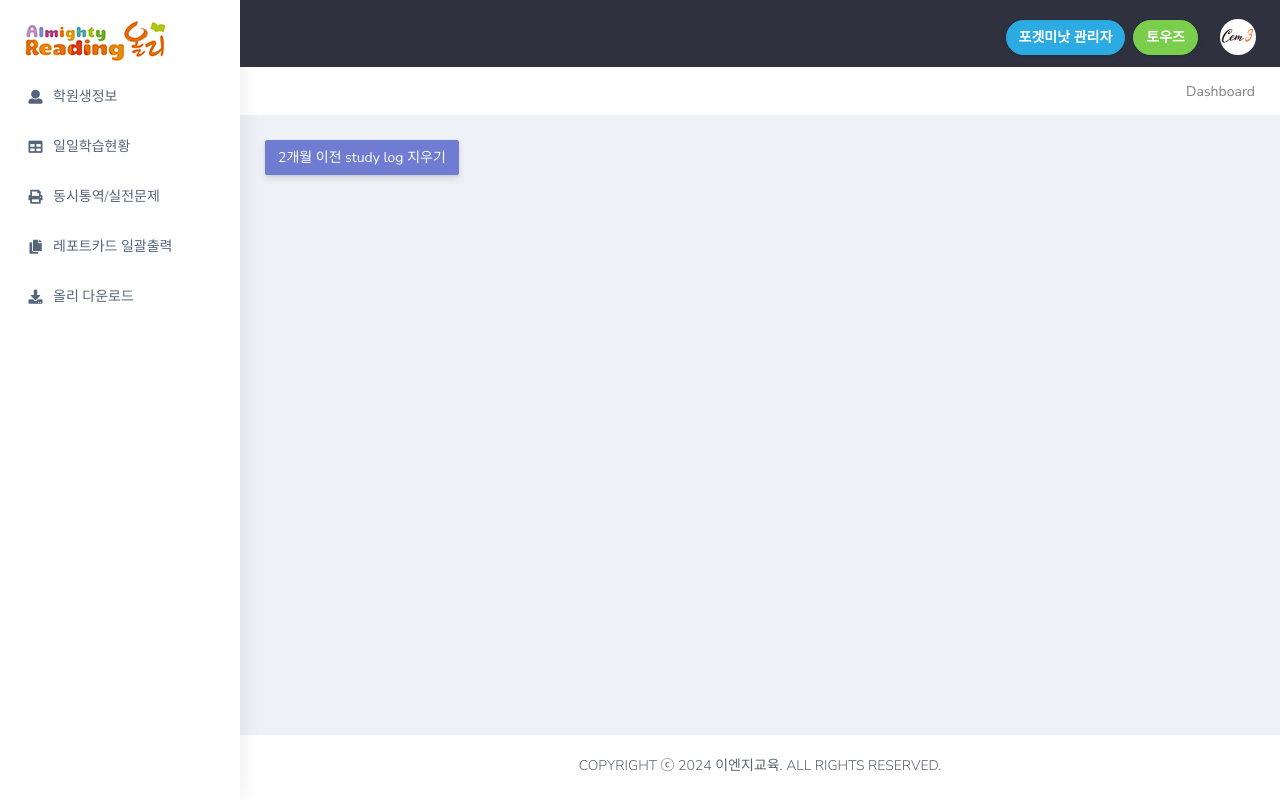
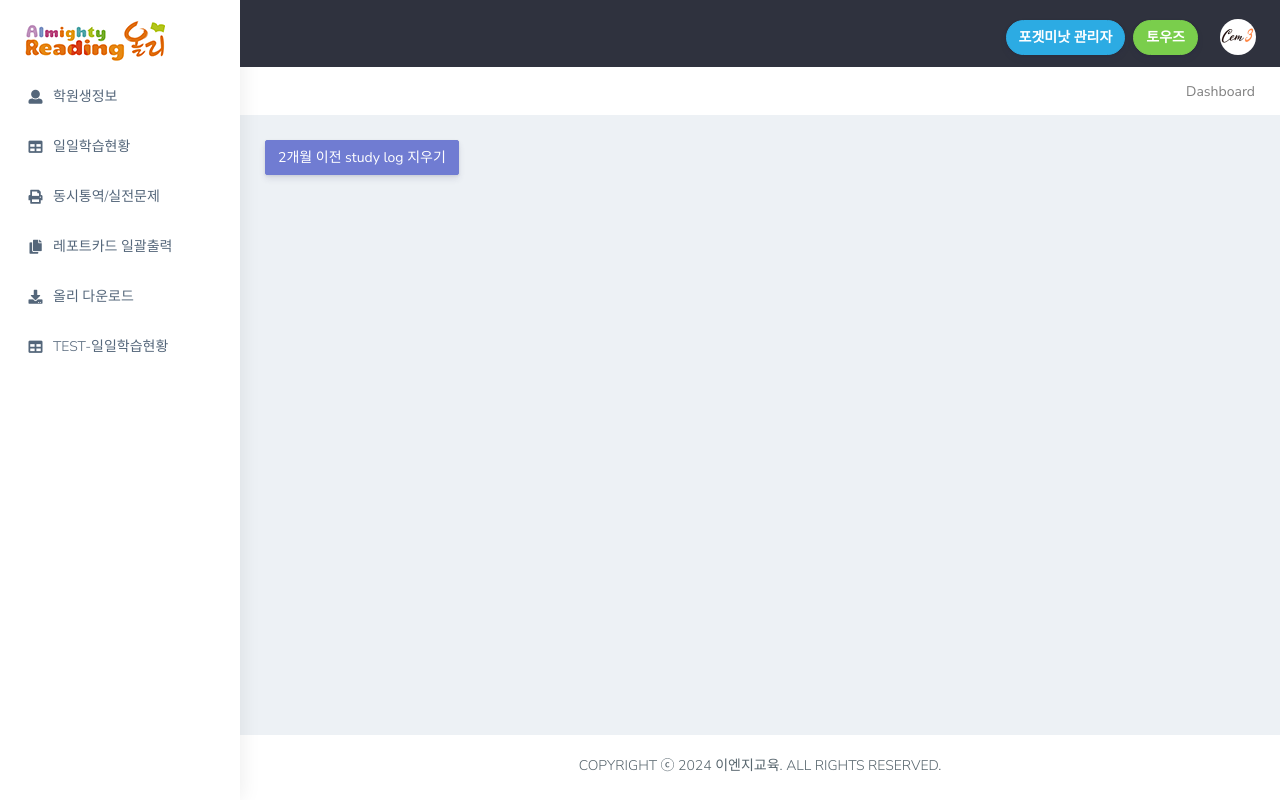
Before and after one commit to Jamescode7/almighty_reading, a Django app: template manager/templates/manager/btns.html in a window 1280 px wide. Run offline with Django 4.2, Linux system fonts and the light colour scheme; the template is opened without the code that fills it, so the values that code supplies are empty; some libraries are stand-ins or nearby versions.

Commit message:
왼쪽 메뉴 수정, TEST-일일학습현황

```diff
--- a/templates/left-sidebar_manager.html
+++ b/templates/left-sidebar_manager.html
@@ -44,6 +44,13 @@
                                 <span class="hide-menu font-weight-bolder">올리 다운로드</span>
                             </a>
                         </li>
+
+                        <li class="sidebar-item">
+                            <a class="sidebar-link waves-effect waves-dark sidebar-link" href="{% url 'manager:week_test' %}" aria-expanded="false">
+                                <i class="fa fa-table" aria-hidden="true"></i>
+                                <span class="hide-menu font-weight-bolder">TEST-일일학습현황</span>
+                            </a>
+                        </li>
                     </ul>
 
                 </nav>
```
